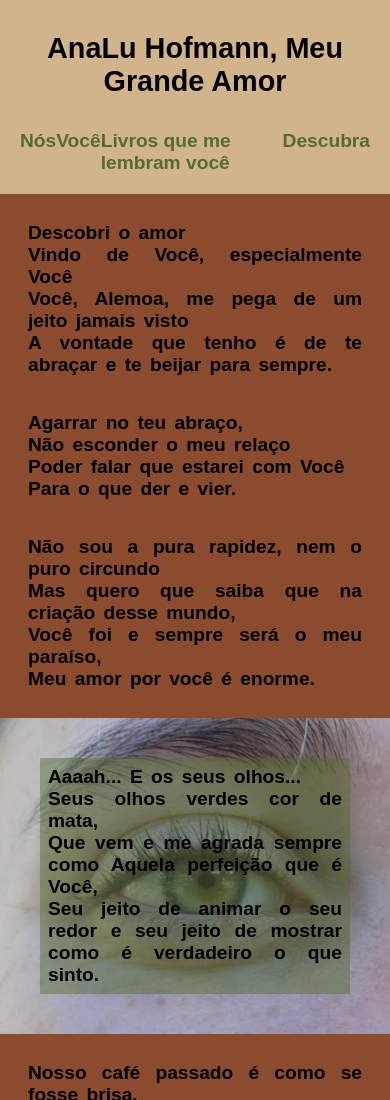
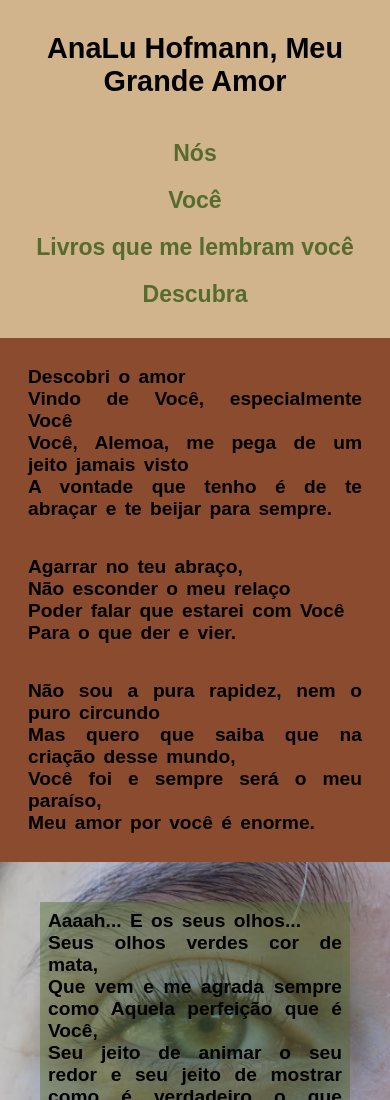
Before and after one commit to mercuriohg/surpresa, a plain HTML site: page index.html in a window 390 px wide. Shown: the top 1100 px of the page. Drawn offline with Linux system fonts and the light colour scheme.

Commit message:
Update style.css

```diff
--- a/style.css
+++ b/style.css
@@ -34,6 +34,7 @@ ul{
     justify-content: space-between;
 }
 li{
+    font-size: larger;
     list-style: none;
 }
 p{
@@ -52,3 +53,13 @@ p{
 #olhos>p{
     background-color: #556b2f71;
 }
+@media (max-width: 700px){
+    ul{
+        text-align: center;
+        display: flex;
+        flex-direction: column;
+    }
+    li{
+        margin:10px;
+    }
+}
```
